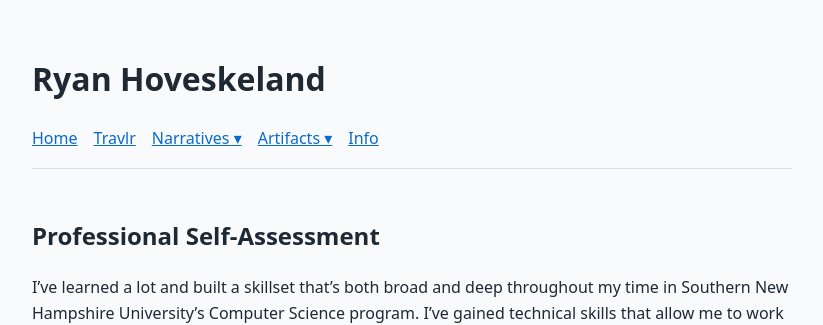
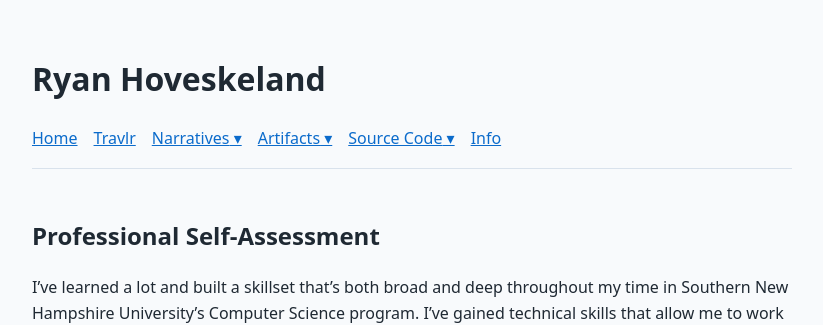
Before and after one commit to roxensox/roxensox.github.io, a Jekyll site: the page built from index.md, in a window 1280 px wide and 900 px high. Shown: the top 325 px of the window, without its empty margins (228-1051 px from the left). Built offline with Jekyll 4.4.1, drawn with Linux system fonts in a browser that asks for light colours.

Commit message:
Added source code dropdown to html template

```diff
--- a/_layouts/default.html
+++ b/_layouts/default.html
@@ -34,6 +34,14 @@
 						href="{{ '/travlr/artifacts/authentication' | relative_url }}">Authentication</a>
 				</div>
 			</details>
+			<details class="nav-dropdown">
+				<summary>Source Code</summary>
+				<div class="nav-dropdown__menu">
+					<a
+						href="https://github.com/roxensox/roxensox.github.io/tree/main/travlr/project_code/Original_Baseline">Original</a>
+					<a href="https://github.com/roxensox/portfolio-travlr">Enhanced</a>
+				</div>
+			</details>
 			<a href="{{ '/info/' | relative_url }}">Info</a>
 		</nav>
 	</header>
```
